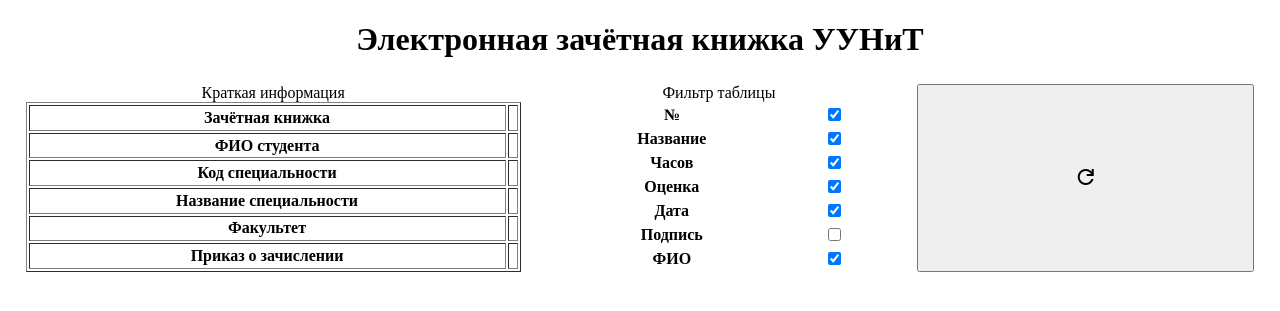
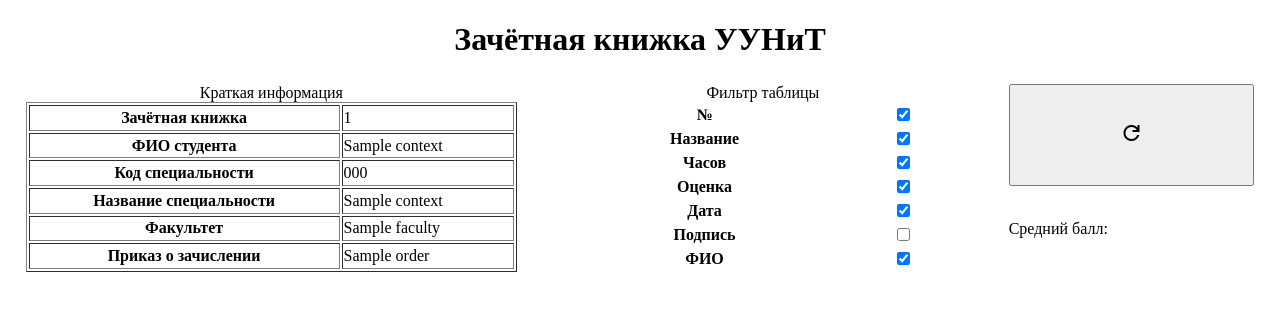
Before and after one commit to ArthurDavletov/marks_checker, a Flask app: template modules/templates/index.html in a window 1280 px wide. Shown: the part 42-353 px from the top of the page. Run offline with Flask 3, Linux system fonts and the light colour scheme; the template is opened without the code that fills it: most values are stand-ins (such as "Sample title", 1, 10 or a date in 2020); lists and menus that the app fills with data are empty; parts of the project's set-up code (start-up, migrations or seed data) failed here and were passed over.

Commit message:
Краткая информация теперь отображается

```diff
--- a/modules/server.py
+++ b/modules/server.py
@@ -1,14 +1,12 @@
 import os
-import re
 
 import flask
 from dotenv import load_dotenv
-from bs4 import BeautifulSoup
 from flask import Flask, request, redirect, url_for, render_template
 
 from sqlalchemy import create_engine
 from sqlalchemy.orm import sessionmaker
-from modules.models import Base
+from modules.models import Base, Gradebook
 from modules.parser import MarksParser
 
 
@@ -23,10 +21,20 @@ def is_registered():
     return all(key in cookies for key in ("isu_person", "token", "PHPSESSID"))
 
 
-def load_table():
-    with open("temp.txt", encoding = "utf-8") as file:
-        html = re.sub(r'>\s+<', '><', file.read().replace('\n', ''))
-        soup = BeautifulSoup(html, "html.parser")
+def load_gradebook_info() -> dict:
+    context = {}
+    s = db.query(Gradebook).filter(Gradebook.id == parser.find_gradebook_id()).first()
+    context["gradebook_id"] = s.id
+    context["name"] = s.name
+    context["study_code"] = s.study_code
+    context["study_name"] = s.study_name
+    context["faculty"] = s.faculty
+    context["order"] = s.order
+    return context
+
+# with open("temp.txt", encoding = "utf-8") as file:
+#     html = re.sub(r'>\s+<', '><', file.read().replace('\n', ''))
+#     soup = BeautifulSoup(html, "html.parser")
 
 
 load_dotenv()
@@ -39,8 +47,10 @@ parser = MarksParser(db)
 def index_get():
     if not is_registered():
         return redirect(url_for("login_get"))
-    load_table()
-    return render_template("index.html")
+    if "isu_person" not in parser.cookies:
+        parser.update_cookies(request.cookies)
+    context = load_gradebook_info()
+    return render_template("index.html", context = context)
 
 
 @app.route("/", methods=["POST"])
--- a/modules/static/css/index.css
+++ b/modules/static/css/index.css
@@ -12,10 +12,6 @@ button.nav-button {
     grid-area: logout;
 }
 
-button#reload-button {
-    grid-area: reload;
-}
-
 table#indo {
     grid-area: info;
 }
@@ -23,7 +19,6 @@ table#indo {
 table#filters {
     grid-area: filters;
 }
-
 
 button#logout-button {
     border-left: 1px solid;
@@ -37,8 +32,19 @@ div.main-body {
     margin: 2%;
 }
 
+span#right-side {
+    display: grid;
+    grid-area: right;
+    align-items: stretch;
+}
+
+span.mean-mark {
+    align-self: center;
+}
+
 div.before-marks {
     display: grid;
     /* grid-template-columns: ; */
-    grid-template-areas: "info filters reload";
+    grid-template-areas: "info filters right";
+    grid-template-columns: 2fr 2fr 1fr;
 }
--- a/modules/templates/index.html
+++ b/modules/templates/index.html
@@ -14,7 +14,7 @@
     <nav>
         <button class="nav-button" id="logout-button"><span class="material-symbols-outlined">logout</span></button>
     </nav>
-    <h1 align="center">Электронная зачётная книжка УУНиТ</h1>
+    <h1 align="center">Зачётная книжка УУНиТ</h1>
     <div class="main-body">
         <div class="before-marks">
             <table id="info" border="1px">
@@ -22,27 +22,27 @@
                 <tbody>
                     <tr>
                         <th>Зачётная книжка</th>
-                        <td id="gradebook_id"></td>
+                        <td id="gradebook-id">{{ context["gradebook_id"] }}</td>
                     </tr>
                     <tr>
                         <th>ФИО студента</th>
-                        <td id="name"></td>
+                        <td id="name">{{ context["name"] }}</td>
                     </tr>
                     <tr>
                         <th>Код специальности</th>
-                        <td id="study_code"></td>
+                        <td id="study-code">{{ context["study_code"] }}</td>
                     </tr>
                     <tr>
                         <th>Название специальности</th>
-                        <td id="study_name"></td>
+                        <td id="study-name">{{ context["study_name"] }}</td>
                     </tr>
                     <tr>
                         <th>Факультет</th>
-                        <td id="faculty"></td>
+                        <td id="faculty">{{ context["faculty"] }}</td>
                     </tr>
                     <tr>
                         <th>Приказ о зачислении</th>
-                        <td id="order"></td>
+                        <td id="order">{{ context["order"] }}</td>
                     </tr>
                 </tbody>
             </table>
@@ -79,7 +79,12 @@
                     </tr>
                 </tbody>
             </table>
-            <button id="reload-button"><span class="material-symbols-outlined">refresh</span></button>
+            <span id="right-side">
+                <button id="reload-button"><span class="material-symbols-outlined">refresh</span></button>
+                <span class="mean-mark">
+                    Средний балл: <span id="mean-mark"></span>
+                </span>
+            </span>
         </div>
     </div>
     <script src="{{ url_for('static', filename='js/index.js') }}"></script>
```
Also changed, not shown: modules/parser.py (+24 -2 lines).
